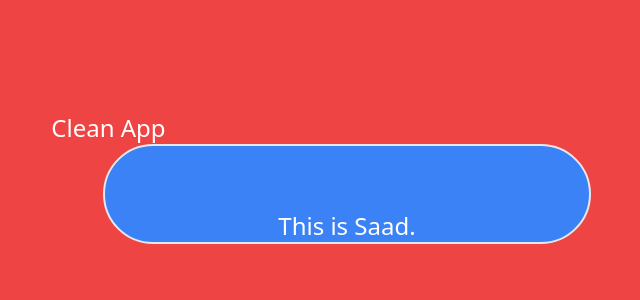
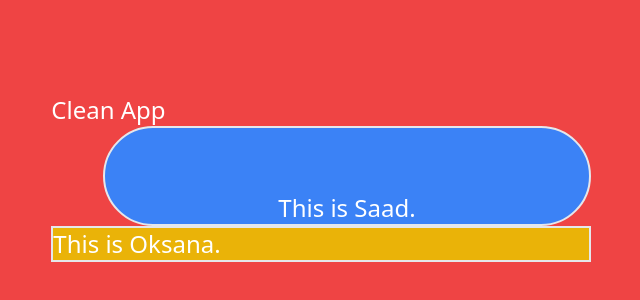
Before and after one commit to ssjkhan/tf-apprentice-challenges, a Preact app in the folder src/client/: page / in a window 1280 px wide. Shown: the part 190-490 px from the top of the page, without its empty margins (319-959 px from the left). Built offline with nearby package versions, Linux system fonts and the light colour scheme.

Commit message:
oksana-card (#5)

```diff
--- a/src/client/src/app.tsx
+++ b/src/client/src/app.tsx
@@ -1,11 +1,12 @@
 import SaadCard from "./components/Saad";
-
+import OksanaCard from "./components/Oksana";
 export function App() {
   return (
     <div className="w-screen h-screen flex bg-red-500">
       <div className="mx-auto my-auto pb-16 text-white text-2xl">
         Clean App
         <SaadCard />
+        <OksanaCard />
       </div>
     </div>
   );
--- /dev/null
+++ b/src/client/src/components/Oksana.tsx
@@ -0,0 +1,3 @@
+export default function OksanaCard() {
+    return <div className="bg-yellow-500 border border-2 ">This is Oksana.</div>;
+}
```
